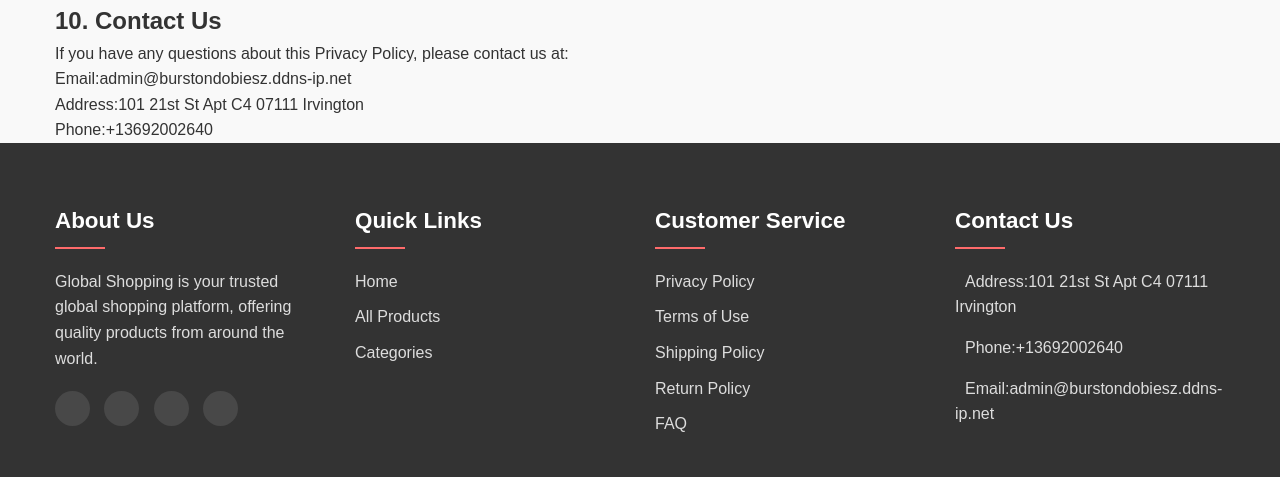
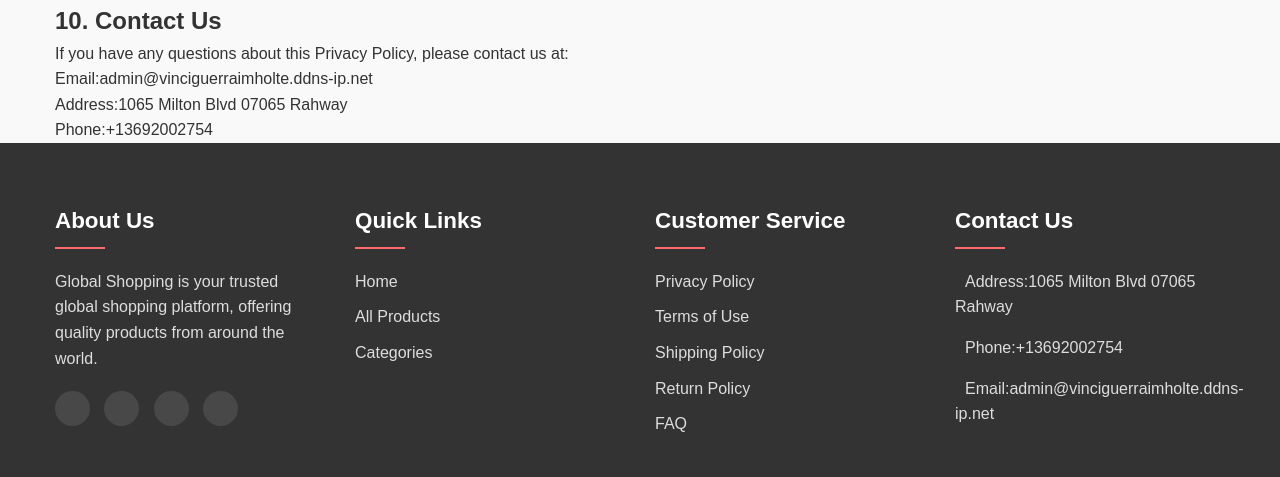
Before and after one commit to SLOMEDIALLC/vinciguerraimholte, a plain HTML site: page privacy.html in a window 1280 px wide. Shown: the part 1456-1933 px from the top of the page. Drawn offline with Linux system fonts and the light colour scheme.

Commit message:
Add files via upload

```diff
--- a/privacy.html
+++ b/privacy.html
@@ -119,11 +119,11 @@
 
                 <p>If you have any questions about this Privacy Policy, please contact us at:</p>
 
-                <p>Email:admin@burstondobiesz.ddns-ip.net
+                <p>Email:admin@vinciguerraimholte.ddns-ip.net
 <br>
-                Address:101 21st St Apt C4 07111 Irvington
+                Address:1065 Milton Blvd 07065 Rahway
 <br>
-                Phone:+13692002640</p>
+                Phone:+13692002754</p>
             </div>
         </div>
     </section>
@@ -161,12 +161,12 @@
                 </div>
                 <div class="footer-section contact">
                     <h3>Contact Us</h3>
-                    <p><i class="fas fa-map-marker-alt"></i> Address:101 21st St Apt C4 07111 Irvington
+                    <p><i class="fas fa-map-marker-alt"></i> Address:1065 Milton Blvd 07065 Rahway
 
 </p>
-                    <p><i class="fas fa-phone"></i> Phone:+13692002640
+                    <p><i class="fas fa-phone"></i> Phone:+13692002754
 
-                    <p><i class="fas fa-envelope"></i> Email:admin@burstondobiesz.ddns-ip.net
+                    <p><i class="fas fa-envelope"></i> Email:admin@vinciguerraimholte.ddns-ip.net
 
 </p>
                 </div>
```
Also changed, not shown: faq.html (+5 -5 lines), index.html (+7 -7 lines), returns.html (+6 -6 lines), shipping.html (+6 -6 lines), terms.html (+6 -6 lines).
